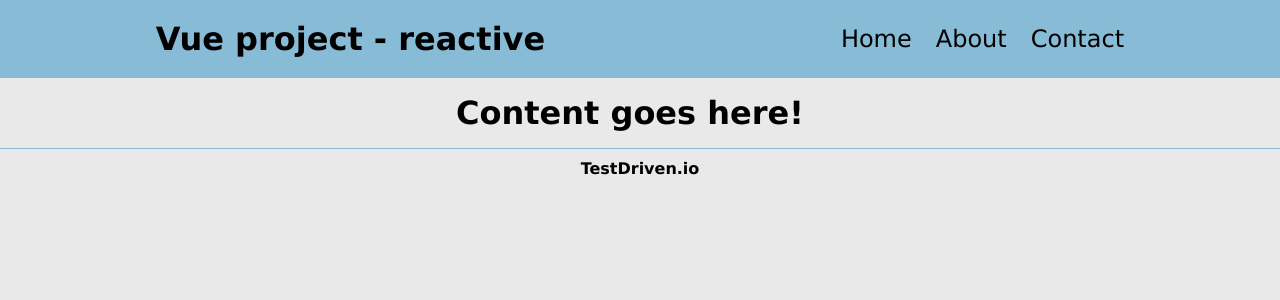
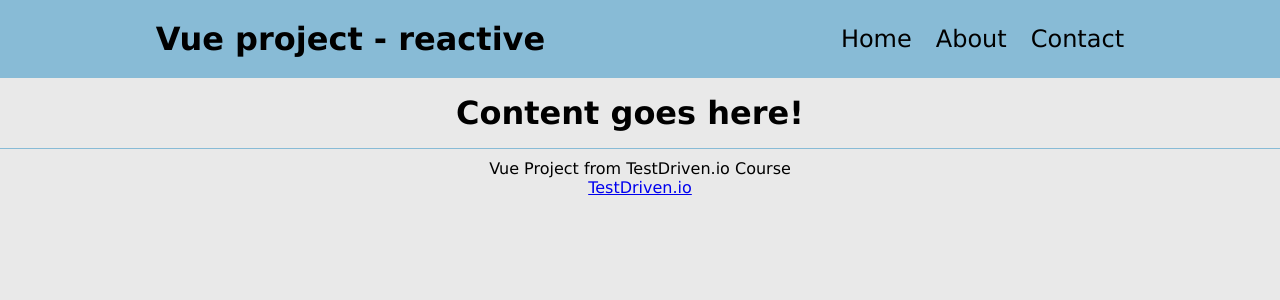
Before and after one commit to ezjung/vue-testdrivenIo, a Vue app: page / in a window 1280 px wide. Shown: the top 300 px of the page. Built offline with nearby package versions, Linux system fonts and the light colour scheme.

Commit message:
2.18-start: Slots are props of HTML elements

```diff
--- a/src/App.vue
+++ b/src/App.vue
@@ -20,7 +20,10 @@
   </main>
 
   <footer>
-    <AppFooter />
+    <app-footer>
+      <template v-slot:message>Vue Project from TestDriven.io Course</template>
+      <template #link><a href="https://testdriven.io">TestDriven.io</a></template>
+    </app-footer>
   </footer>
 </template>
 
--- a/src/components/AppFooter.vue
+++ b/src/components/AppFooter.vue
@@ -1,12 +1,11 @@
 <script setup>
-import { ref } from '@vue/reactivity'
 
-const footerMessage = ref('TestDriven.io')
 </script>
 
 <template>
     <footer>
-        <h4>{{ footerMessage }}</h4>
+        <p><slot name="message">Default Footer</slot></p>
+        <p><slot name="link"></slot></p>
     </footer>
 </template>
 
```
Also changed, not shown: 1 other file (tests, documents, lock files or other folders).
